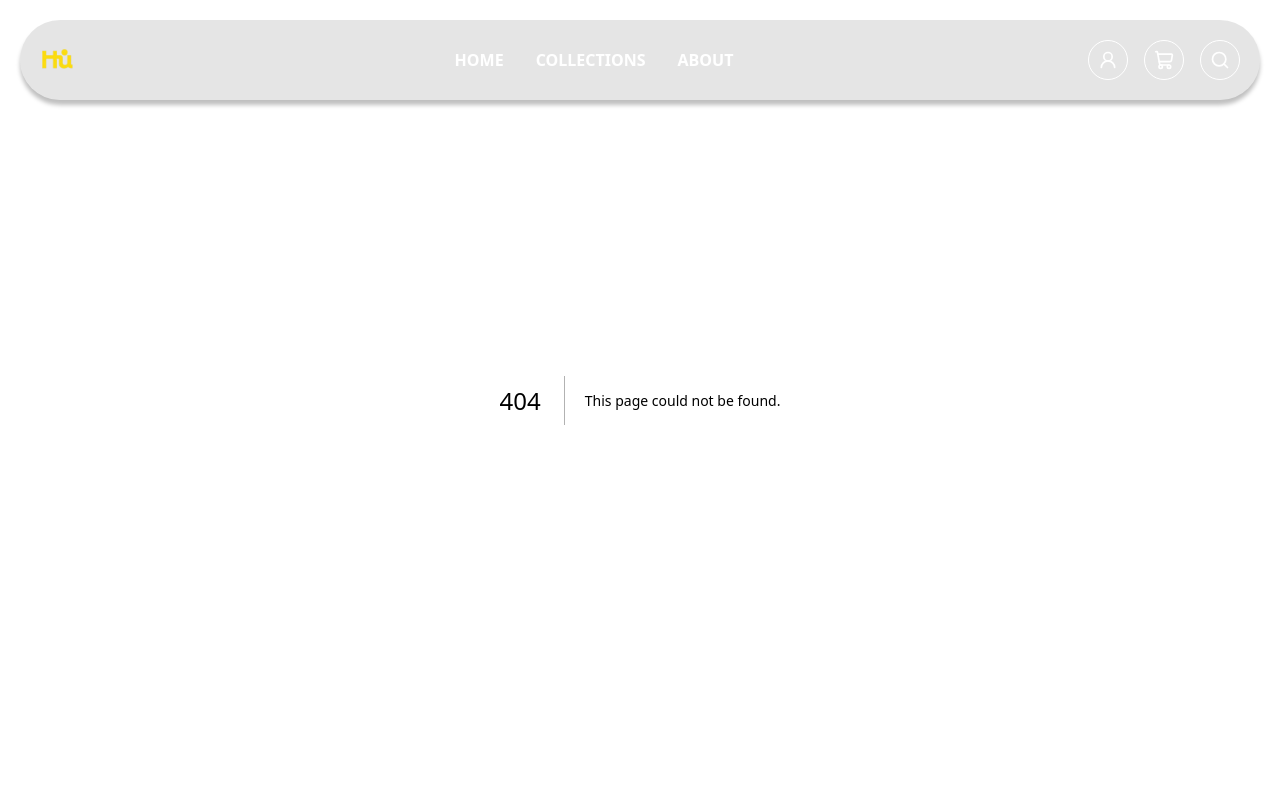
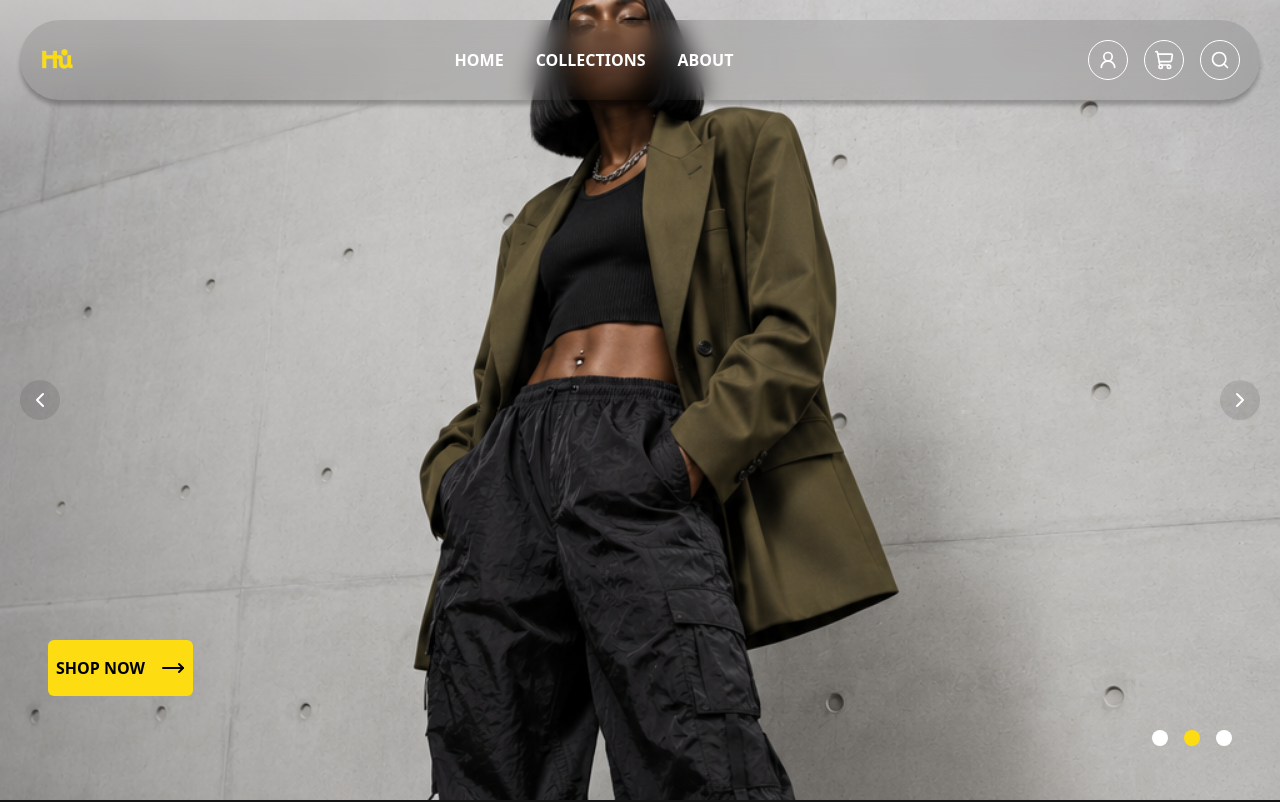
Before and after one commit to MubarakAfolabi/clothing-store, a Next.js app: page /collections/kids in a window 1280 px wide. Before the commit this address had no page. Shown: the top 802 px of the page. Built offline with nearby package versions, Linux system fonts and the light colour scheme.

Commit message:
feat: add hero section to collection page

```diff
--- /dev/null
+++ b/app/collections/[collection]/page.tsx
@@ -0,0 +1,16 @@
+"use client";
+
+import HeroSlideshow from "@/components/collections/HeroSlideshow";
+import { useParams } from "next/navigation";
+
+export default function Collection() {
+  const { collection } = useParams();
+
+  return (
+    <main>
+      <HeroSlideshow collection={collection} />
+
+      {/* <section>123</section> */}
+    </main>
+  );
+}
--- a/app/layout.tsx
+++ b/app/layout.tsx
@@ -3,6 +3,7 @@ import { Geist, Geist_Mono } from "next/font/google";
 import "./globals.css";
 import Header from "@/components/layout/Header";
 import ScrollToTop from "@/components/ui/ScrollToTop";
+import Footer from "@/components/layout/Footer";
 
 const geistSans = Geist({
   variable: "--font-geist-sans",
@@ -29,6 +30,7 @@ export default function RootLayout({ children }: LayoutProps<"/">) {
         <Header />
         {children}
         <ScrollToTop />
+        <Footer />
       </body>
     </html>
   );
--- a/app/page.tsx
+++ b/app/page.tsx
@@ -4,7 +4,6 @@ import Collections from "@/components/home/Collections";
 import BestSellers from "@/components/home/BestSellers";
 import Categories from "@/components/home/Categories";
 import PromoBanner from "@/components/home/PromoBanner";
-import Footer from "@/components/layout/Footer";
 import HeroSlideshow from "@/components/home/HeroSlideshow";
 
 export default function Home() {
@@ -17,7 +16,6 @@ export default function Home() {
         <Categories />
         <PromoBanner />
       </main>
-      <Footer />
     </div>
   );
 }
--- /dev/null
+++ b/components/collections/HeroSlideshow.tsx
@@ -0,0 +1,109 @@
+"use client";
+
+import Image from "next/image";
+import { useState, useEffect } from "react";
+import { MoveRight, ChevronLeft, ChevronRight } from "lucide-react";
+
+export default function HeroSlideshow({ collection }) {
+  const [currentSlide, setCurrentSlide] = useState(0);
+
+  const slides = [
+    {
+      id: 1,
+      imageSrc: "/home-1.png",
+    },
+    {
+      id: 2,
+      imageSrc: "/home-1.png",
+    },
+    {
+      id: 3,
+      imageSrc: "/home-1.png",
+    },
+  ];
+
+  const handleNextSlide = () => {
+    setCurrentSlide((prev) => (prev + 1) % slides.length);
+  };
+
+  const handlePreviousSlide = () => {
+    setCurrentSlide((prev) => (prev - 1 + slides.length) % slides.length);
+  };
+
+  const handleGoToSlide = (number: number) => {
+    setCurrentSlide(number);
+  };
+
+  useEffect(() => {
+    const interval = setTimeout(() => {
+      setCurrentSlide((prev) => (prev + 1) % slides.length);
+    }, 5000);
+
+    return () => clearTimeout(interval);
+  }, [currentSlide]);
+
+  const collectionHeader = [
+    {
+      slug: "mens",
+      title: "MEN.",
+      subtitle:
+        "No restocks. Zero compromises. Engineered for the concrete and built to outlast the hype.",
+    },
+  ];
+
+  const header = collectionHeader.find((item) => item.slug === collection);
+
+  return (
+    <section className="relative h-screen">
+      <button
+        className={`bg-[hsla(0,0%,0%,0.1)] text-white absolute left-5 top-1/2 -translate-y-1/2 z-20 h-10 w-10 rounded-full ${currentSlide === 0 ? "hidden" : "flex"} items-center justify-center cursor-pointer`}
+        onClick={handlePreviousSlide}
+      >
+        <ChevronLeft />
+      </button>
+
+      <button
+        className={`bg-[hsla(0,0%,0%,0.1)] text-white absolute right-5 top-1/2 -translate-y-1/2 z-20 h-10 w-10 rounded-full ${currentSlide === slides.length - 1 ? "hidden" : "flex"} items-center justify-center cursor-pointer`}
+        onClick={handleNextSlide}
+      >
+        <ChevronRight />
+      </button>
+
+      <div className="absolute top-0 left-0 right-0 bottom-0 -z-10">
+        <Image
+          src={slides[currentSlide].imageSrc}
+          fill
+          className="object-cover"
+          alt="Latest Collection"
+        />
+      </div>
+
+      <div className="h-full flex flex-col justify-end gap-8 p-8 md:p-12">
+        <h1 className="text-5xl/14 md:text-7xl/14 max-w-62.5 md:max-w-none font-bold text-white">
+          {header?.title}
+        </h1>
+        <p className="text-white text-shadow-[2px_2px_4px_hsla(0,0%,0%,1)] md:text-lg">
+          {header?.subtitle}
+        </p>
+        <button className="bg-[hsla(52,98%,53%,1)] text-black font-bold w-fit flex items-center gap-4 px-2 py-4 rounded-md cursor-pointer">
+          SHOP NOW
+          <MoveRight />
+        </button>
+        {slides.length > 1 && (
+          <ul className="flex items-center justify-end gap-4">
+            {slides.map((slide, index) => {
+              return (
+                <li key={slide.id}>
+                  <button
+                    className={`${currentSlide === slide.id - 1 ? "bg-[hsla(52,98%,53%,1)]" : "bg-white"} h-2 w-2 md:h-4 md:w-4 rounded-full cursor-pointer`}
+                    onClick={() => handleGoToSlide(index)}
+                  ></button>
+                </li>
+              );
+            })}
+          </ul>
+        )}
+      </div>
+    </section>
+  );
+}
--- a/components/home/Collections.tsx
+++ b/components/home/Collections.tsx
@@ -10,7 +10,7 @@ export default function Collections() {
       description: "Utility meets luxury. Explore the collection.",
       imageSrc: "/collection-1.png",
       alt: "Men's Collection",
-      href: "/#",
+      href: "/collections/mens",
     },
     {
       id: 2,
@@ -18,7 +18,7 @@ export default function Collections() {
       description: "Utility meets luxury. Explore the collection.",
       imageSrc: "/collection-2.png",
       alt: "Ladies' Collection",
-      href: "/#",
+      href: "/collections/ladies",
     },
     {
       id: 3,
@@ -26,7 +26,7 @@ export default function Collections() {
       description: "Utility meets luxury. Explore the collection.",
       imageSrc: "/collection-3.png",
       alt: "Kids' Collection",
-      href: "/#",
+      href: "/collections/kids",
     },
   ];
 
```
